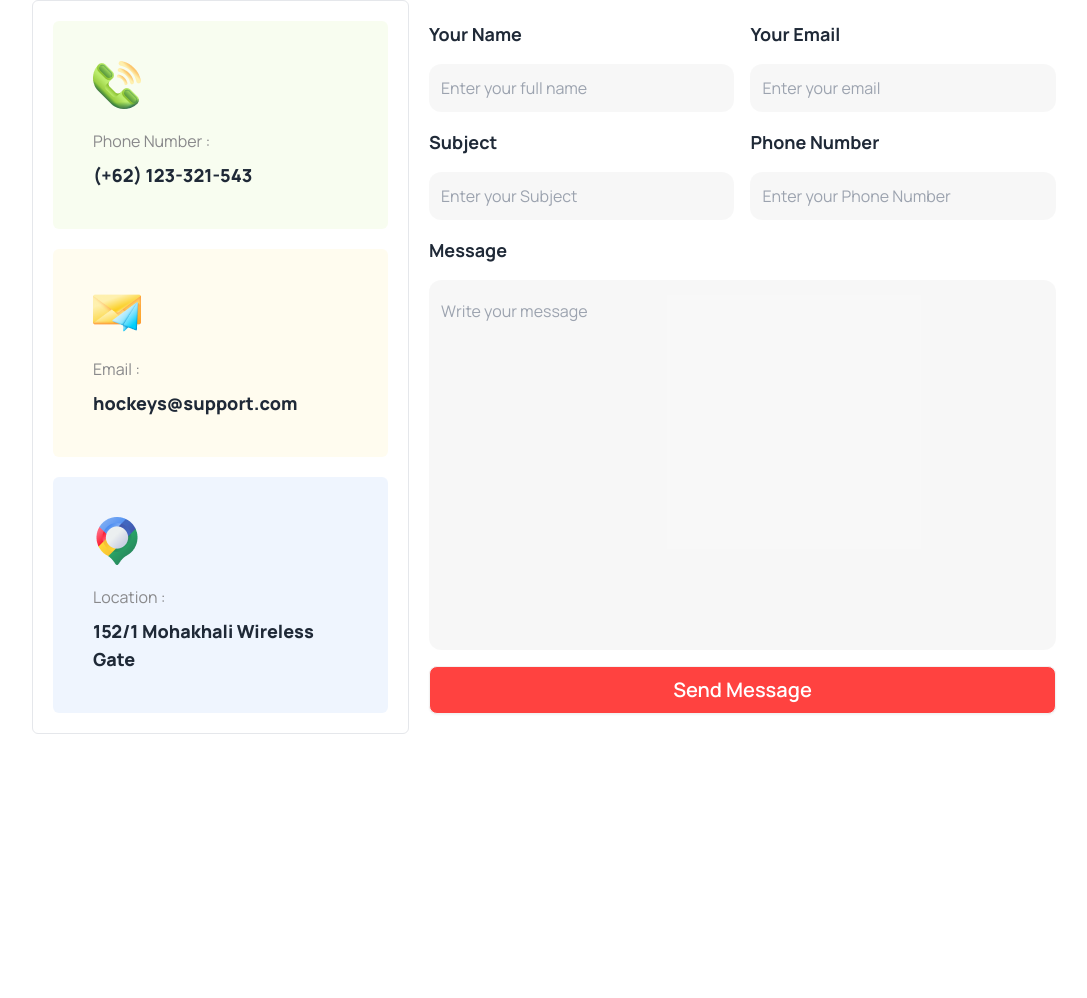
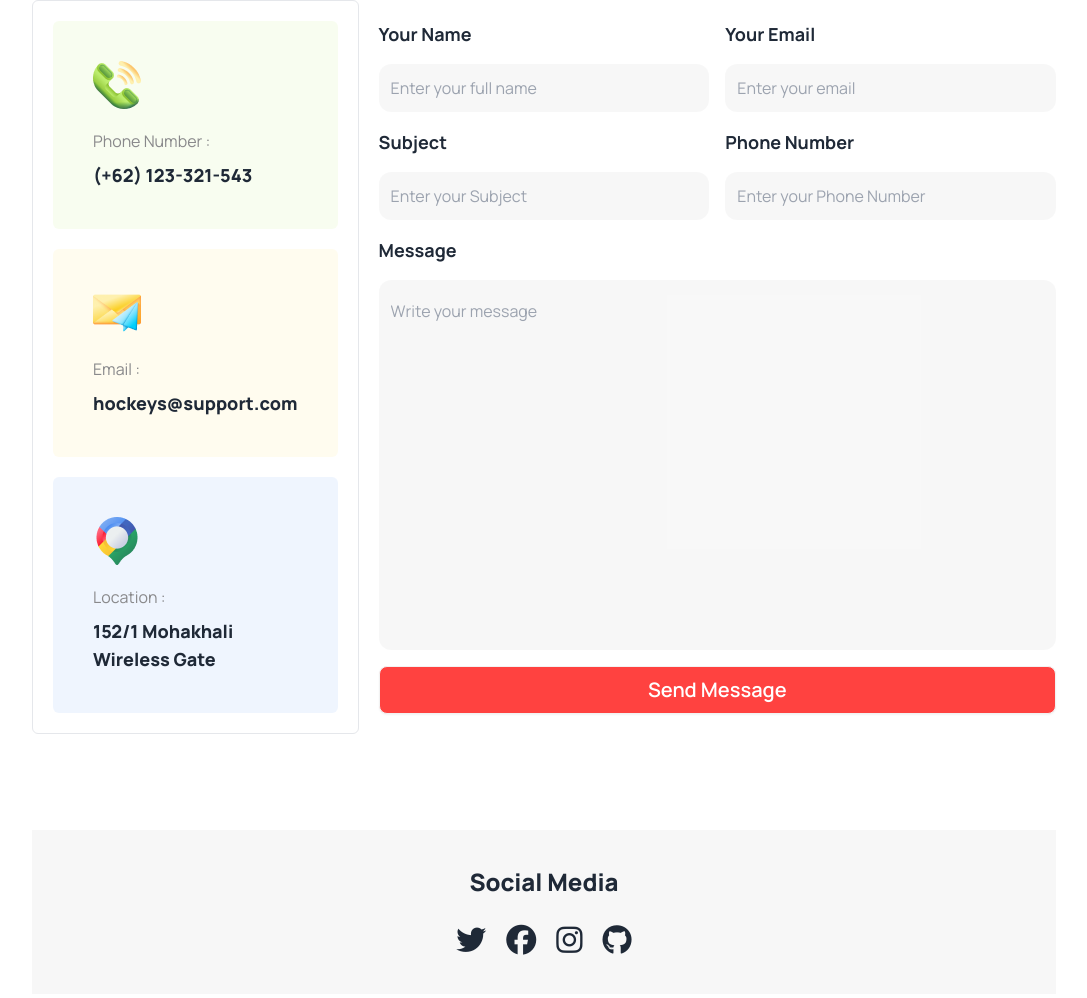
Before and after one commit to md-jihad-khan/B9A3-Hockeys, a plain HTML site: page index.html in a window 1280 px wide. Shown: the part 4786-5784 px from the top of the page, without its empty margins (96-1183 px from the left). Before the commit the page ends 5616 px from the top, so only its background shows below. Drawn offline with nearby package versions, Linux system fonts and the light colour scheme.

Commit message:
added social section

```diff
--- a/index.html
+++ b/index.html
@@ -723,9 +723,9 @@
         </div>
         <hr class="border-dashed mb-10" />
 
-        <div class="flex flex-col md:flex-row gap-5 items-center">
+        <div class="flex flex-col lg:flex-row gap-5 items-center">
           <!-- Contact -->
-          <div class="md:w-5/12 border rounded-md">
+          <div class="lg:w-5/12 w-full border rounded-md">
             <div class="m-5 bg-[#BCED6D1A] p-10 rounded-md">
               <img src="Images/Group 1171275317.png" class="mb-5" alt="" />
               <p class="mb-2 text-light-gray">Phone Number :</p>
@@ -734,7 +734,9 @@
             <div class="m-5 bg-[#FDDD5F1A] p-10 rounded-md">
               <img src="Images/Group 1171275318.png" class="mb-5" alt="" />
               <p class="mb-2 text-light-gray">Email :</p>
-              <p class="text-lg font-extrabold">hockeys@support.com</p>
+              <p class="text-lg font-extrabold flex-shrink">
+                hockeys@support.com
+              </p>
             </div>
             <div class="m-5 bg-[#629CF31A] p-10 rounded-md">
               <img src="Images/Group 1171275321.png" class="mb-5" alt="" />
@@ -745,7 +747,7 @@
             </div>
           </div>
           <!-- from -->
-          <div class="md:grid md:grid-cols-2 flex flex-col gap-4">
+          <div class="md:grid md:grid-cols-2 flex flex-col gap-4 w-full">
             <!-- name -->
             <div class="">
               <label for="name" class="text-lg font-bold">Your Name</label>
@@ -801,6 +803,18 @@
           </div>
         </div>
       </section>
+      <!-- social section -->
+      <section
+        class="text-center my-24 w-11/12 mx-auto md:w-full bg-[#13131808] p-9"
+      >
+        <p class="text-2xl font-extrabold">Social Media</p>
+        <div class="flex mt-6 gap-5 text-3xl justify-center">
+          <a href=""><i class="fa-brands fa-twitter"></i></a>
+          <a href=""><i class="fa-brands fa-facebook"></i></a>
+          <a href=""><i class="fa-brands fa-instagram"></i></a>
+          <a href=""><i class="fa-brands fa-github"></i></a>
+        </div>
+      </section>
     </main>
     <!-- footer -->
     <footer></footer>
```
